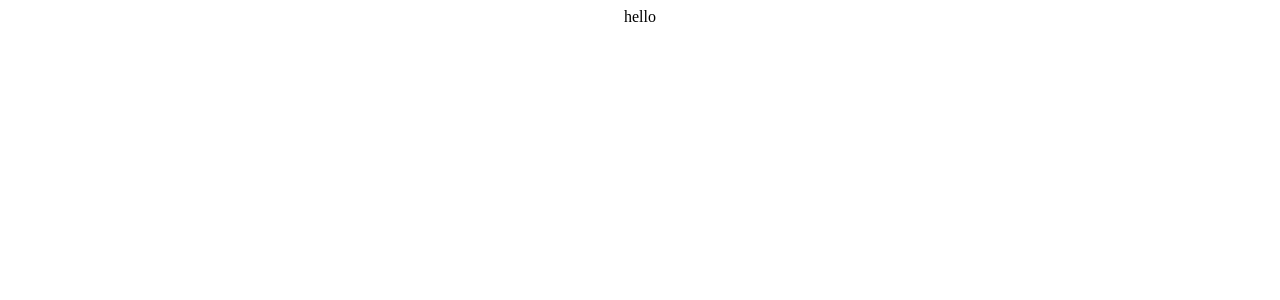
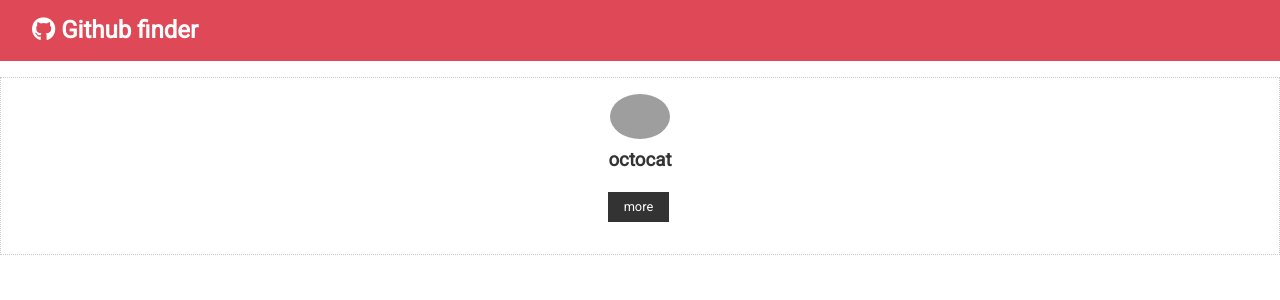
Before and after one commit to nikolamiljevic/react-githun-finder, a React (Create React App) app: page / in a window 1280 px wide. Shown: the top 300 px of the page. Built offline with nearby package versions, Linux system fonts and the light colour scheme; grey boxes are pictures that could not be loaded.

Commit message:
basic component setup with initial state in userItem component

```diff
--- a/public/index.html
+++ b/public/index.html
@@ -15,15 +15,7 @@
       user's mobile device or desktop. See https://developers.google.com/web/fundamentals/web-app-manifest/
     -->
     <link rel="manifest" href="%PUBLIC_URL%/manifest.json" />
-    <!--
-      Notice the use of %PUBLIC_URL% in the tags above.
-      It will be replaced with the URL of the `public` folder during the build.
-      Only files inside the `public` folder can be referenced from the HTML.
-
-      Unlike "/favicon.ico" or "favicon.ico", "%PUBLIC_URL%/favicon.ico" will
-      work correctly both with client-side routing and a non-root public URL.
-      Learn how to configure a non-root public URL by running `npm run build`.
-    -->
+    <script src="https://kit.fontawesome.com/53d93aa08e.js" crossorigin="anonymous"></script>
     <title>React App</title>
   </head>
   <body>
--- a/src/App.css
+++ b/src/App.css
@@ -1,38 +1,414 @@
-.App {
+@import url('https://fonts.googleapis.com/css?family=Roboto');
+
+/* Global Styles */
+:root {
+  --primary-color: #dc3545;
+  --dark-color: #333333;
+  --light-color: #f4f4f4;
+  --danger-color: #dc3545;
+  --success-color: #28a745;
+}
+
+* {
+  box-sizing: border-box;
+  margin: 0;
+  padding: 0;
+}
+
+body {
+  font-family: 'Roboto', sans-serif;
+  font-size: 1rem;
+  line-height: 1.6;
+  background-color: #fff;
+  color: #333;
+}
+
+a {
+  color: var(--primary-color);
+  text-decoration: none;
+}
+
+a:hover {
+  color: #666;
+}
+
+ul {
+  list-style: none;
+}
+
+img {
+  width: 100%;
+}
+
+/* Utilities */
+.container {
+  max-width: 1100px;
+  margin: auto;
+  overflow: hidden;
+  padding: 0 2rem;
+}
+
+/* Text Styles*/
+.x-large {
+  font-size: 4rem;
+  line-height: 1.2;
+  margin-bottom: 1rem;
+}
+
+.large {
+  font-size: 3rem;
+  line-height: 1.2;
+  margin-bottom: 1rem;
+}
+
+.lead {
+  font-size: 1.5rem;
+  margin-bottom: 1rem;
+}
+
+.text-center {
   text-align: center;
 }
 
-.App-logo {
-  height: 40vmin;
-  pointer-events: none;
+.text-primary {
+  color: var(--primary-color);
 }
 
-@media (prefers-reduced-motion: no-preference) {
-  .App-logo {
-    animation: App-logo-spin infinite 20s linear;
+.text-dark {
+  color: var(--dark-color);
+}
+
+.text-success {
+  color: var(--success-color);
+}
+
+.text-danger {
+  color: var(--danger-color);
+}
+
+.text-center {
+  text-align: center;
+}
+
+.text-right {
+  text-align: right;
+}
+
+.text-left {
+  text-align: left;
+}
+
+/* Center All */
+.all-center {
+  display: flex;
+  flex-direction: column;
+  width: 100%;
+  margin: auto;
+  justify-content: center;
+  align-items: center;
+  text-align: center;
+}
+
+/* Cards */
+.card {
+  padding: 1rem;
+  border: #ccc 1px dotted;
+  margin: 0.7rem 0;
+}
+
+/* List */
+.list {
+  margin: 0.5rem 0;
+}
+
+.list li {
+  padding-bottom: 0.3rem;
+}
+
+/* Padding */
+.p {
+  padding: 0.5rem;
+}
+.p-1 {
+  padding: 1rem;
+}
+.p-2 {
+  padding: 2rem;
+}
+.p-3 {
+  padding: 3rem;
+}
+.py {
+  padding: 0.5rem 0;
+}
+.py-1 {
+  padding: 1rem 0;
+}
+.py-2 {
+  padding: 2rem 0;
+}
+.py-3 {
+  padding: 3rem 0;
+}
+
+/* Margin */
+.m {
+  margin: 0.5rem;
+}
+.m-1 {
+  margin: 1rem;
+}
+.m-2 {
+  margin: 2rem;
+}
+.m-3 {
+  margin: 3rem;
+}
+.my {
+  margin: 0.5rem 0;
+}
+.my-1 {
+  margin: 1rem 0;
+}
+.my-2 {
+  margin: 2rem 0;
+}
+.my-3 {
+  margin: 3rem 0;
+}
+
+/* Grid */
+.grid-2 {
+  display: grid;
+  grid-template-columns: repeat(2, 1fr);
+  grid-gap: 1rem;
+}
+
+.grid-3 {
+  display: grid;
+  grid-template-columns: repeat(3, 1fr);
+  grid-gap: 1rem;
+}
+
+.grid-4 {
+  display: grid;
+  grid-template-columns: repeat(4, 1fr);
+  grid-gap: 1rem;
+}
+
+.btn {
+  display: inline-block;
+  background: var(--light-color);
+  color: #333;
+  padding: 0.4rem 1.3rem;
+  font-size: 1rem;
+  border: none;
+  cursor: pointer;
+  margin-right: 0.5rem;
+  transition: opacity 0.2s ease-in;
+  outline: none;
+}
+
+.btn-link {
+  background: none;
+  padding: 0;
+  margin: 0;
+}
+
+.btn-block {
+  display: block;
+  width: 100%;
+}
+
+.btn-sm {
+  font-size: 0.8rem;
+  padding: 0.3rem 1rem;
+  margin-right: 0.2rem;
+}
+
+.badge {
+  display: inline-block;
+  font-size: 0.8rem;
+  padding: 0.2rem 0.7rem;
+  text-align: center;
+  margin: 0.3rem;
+  background: var(--light-color);
+  color: #333;
+  border-radius: 5px;
+}
+
+.alert {
+  padding: 0.7rem;
+  margin: 1rem 0;
+  opacity: 0.9;
+  background: var(--light-color);
+  color: #333;
+}
+
+.btn-primary,
+.bg-primary,
+.badge-primary,
+.alert-primary {
+  background: var(--primary-color);
+  color: #fff;
+}
+
+.btn-light,
+.bg-light,
+.badge-light,
+.alert-light {
+  background: var(--light-color);
+  color: #333;
+}
+
+.btn-dark,
+.bg-dark,
+.badge-dark,
+.alert-dark {
+  background: var(--dark-color);
+  color: #fff;
+}
+
+.btn-danger,
+.bg-danger,
+.badge-danger,
+.alert-danger {
+  background: var(--danger-color);
+  color: #fff;
+}
+
+.btn-success,
+.bg-success,
+.badge-success,
+.alert-success {
+  background: var(--success-color);
+  color: #fff;
+}
+
+.btn-white,
+.bg-white,
+.badge-white,
+.alert-white {
+  background: #fff;
+  color: #333;
+  border: #ccc solid 1px;
+}
+
+.btn:hover {
+  opacity: 0.8;
+}
+
+.bg-light,
+.badge-light {
+  border: #ccc solid 1px;
+}
+
+.round-img {
+  border-radius: 50%;
+}
+
+/* Forms */
+input {
+  margin: 1.2rem 0;
+}
+
+.form-text {
+  display: block;
+  margin-top: 0.3rem;
+  color: #888;
+}
+
+input[type='text'],
+input[type='email'],
+input[type='password'],
+input[type='date'],
+select,
+textarea {
+  display: block;
+  width: 100%;
+  padding: 0.4rem;
+  font-size: 1.2rem;
+  border: 1px solid #ccc;
+}
+
+input[type='submit'],
+button {
+  font: inherit;
+}
+
+table th,
+table td {
+  padding: 1rem;
+  text-align: left;
+}
+
+table th {
+  background: var(--light-color);
+}
+
+/* Navbar */
+.navbar {
+  display: flex;
+  justify-content: space-between;
+  align-items: center;
+  padding: 0.7rem 2rem;
+  z-index: 1;
+  width: 100%;
+  opacity: 0.9;
+  margin-bottom: 1rem;
+}
+
+.navbar ul {
+  display: flex;
+}
+
+.navbar a {
+  color: #fff;
+  padding: 0.45rem;
+  margin: 0 0.25rem;
+}
+
+.navbar a:hover {
+  color: var(--light-color);
+}
+
+.navbar .welcome span {
+  margin-right: 0.6rem;
+}
+
+/* Mobile Styles */
+@media (max-width: 700px) {
+  .hide-sm {
+    display: none;
+  }
+
+  .grid-2,
+  .grid-3,
+  .grid-4 {
+    grid-template-columns: 1fr;
+  }
+
+  /* Text Styles */
+  .x-large {
+    font-size: 3rem;
+  }
+
+  .large {
+    font-size: 2rem;
+  }
+
+  .lead {
+    font-size: 1rem;
+  }
+
+  /* Navbar */
+  .navbar {
+    display: block;
+    text-align: center;
+  }
+
+  .navbar ul {
+    text-align: center;
+    justify-content: center;
   }
 }
-
-.App-header {
-  background-color: #282c34;
-  min-height: 100vh;
-  display: flex;
-  flex-direction: column;
-  align-items: center;
-  justify-content: center;
-  font-size: calc(10px + 2vmin);
-  color: white;
-}
-
-.App-link {
-  color: #61dafb;
-}
-
-@keyframes App-logo-spin {
-  from {
-    transform: rotate(0deg);
-  }
-  to {
-    transform: rotate(360deg);
-  }
-}
--- a/src/App.js
+++ b/src/App.js
@@ -1,12 +1,17 @@
-import React from 'react';
+import React, { Component } from 'react';
 import './App.css';
+import Navbar from './components/layout/Navbar'
+import UserItem from './components/users/UserItem'
 
-function App() {
-  return (
-    <div className="App">
-      hello
-    </div>
-  );
+class App extends Component {
+  render() {
+    return (
+      <div className="App">
+        <Navbar/>
+        <UserItem/>
+      </div>
+    );
+  }
 }
 
 export default App;
--- /dev/null
+++ b/src/components/layout/Navbar.js
@@ -0,0 +1,21 @@
+import React, {Component} from 'react'
+
+class Navbar extends Component {
+
+    static defaultProps = {
+        title:"Github finder",
+        icon:"fab fa-github"
+    };
+
+    render() {
+        return (
+            <nav className="navbar bg-primary">
+                <h1>
+                    <i className={this.props.icon} /> {this.props.title}
+                </h1>
+            </nav>
+          );
+    }
+}
+
+export default Navbar;
--- /dev/null
+++ b/src/components/users/UserItem.js
@@ -0,0 +1,27 @@
+import React, { Component } from 'react'
+
+class UserItem extends Component {
+
+       state = {
+            id: 'id',
+            login: 'octocat',
+            avatar_url: 'https://github.com/images/error/octocat_happy.gif',
+            html_url: 'https://github.com/octocat'
+        }
+    render() {
+
+        const  {avatar_url,login,html_url} = this.state;
+
+        return (
+            <div className="card text-center">
+                <img src={avatar_url}  className="round-img" style={{width: '60px'}}/>
+                 <h3>{login}</h3>
+                 <div>
+                     <a href={html_url} className="btn btn-dark btn-sm my-1">more</a>
+                 </div>
+            </div>
+        )
+    }
+}
+
+export default UserItem
```
Also changed, not shown: public/logo192.png (deleted), public/logo512.png (deleted).
